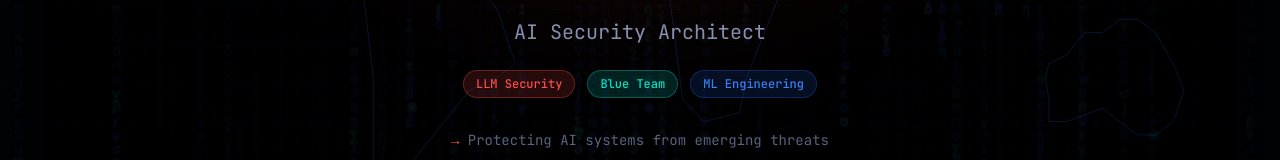
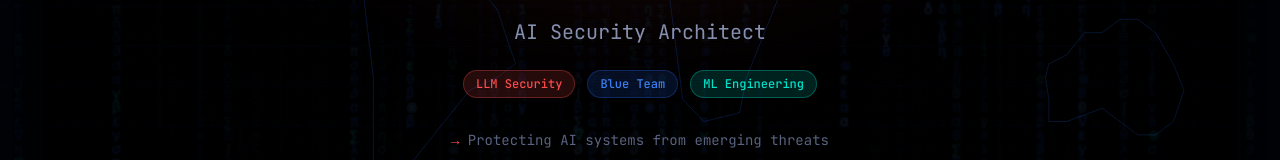
Before and after one commit to infantesromeroadrian/Web-Portfolio-AIR-Terminal, a Preact app: page / in a window 1280 px wide. Shown: the part 434-594 px from the top of the page. Built offline with nearby package versions, Linux system fonts and the light colour scheme; a web font is replaced by a local one.

Commit message:
fix: Blue Team badge now uses blue color

```diff
--- a/src/components/login/LoginPanel.tsx
+++ b/src/components/login/LoginPanel.tsx
@@ -77,8 +77,8 @@ export default function LoginPanel({ onLogin }: { onLogin: () => void }) {
         {/* Badges */}
         <div class="flex items-center justify-center gap-3 mb-8 flex-wrap">
           <span class="badge badge-coral">LLM Security</span>
-          <span class="badge badge-cyan">Blue Team</span>
-          <span class="badge badge-blue">ML Engineering</span>
+          <span class="badge badge-blue">Blue Team</span>
+          <span class="badge badge-cyan">ML Engineering</span>
         </div>
 
         {/* Tagline */}
```
